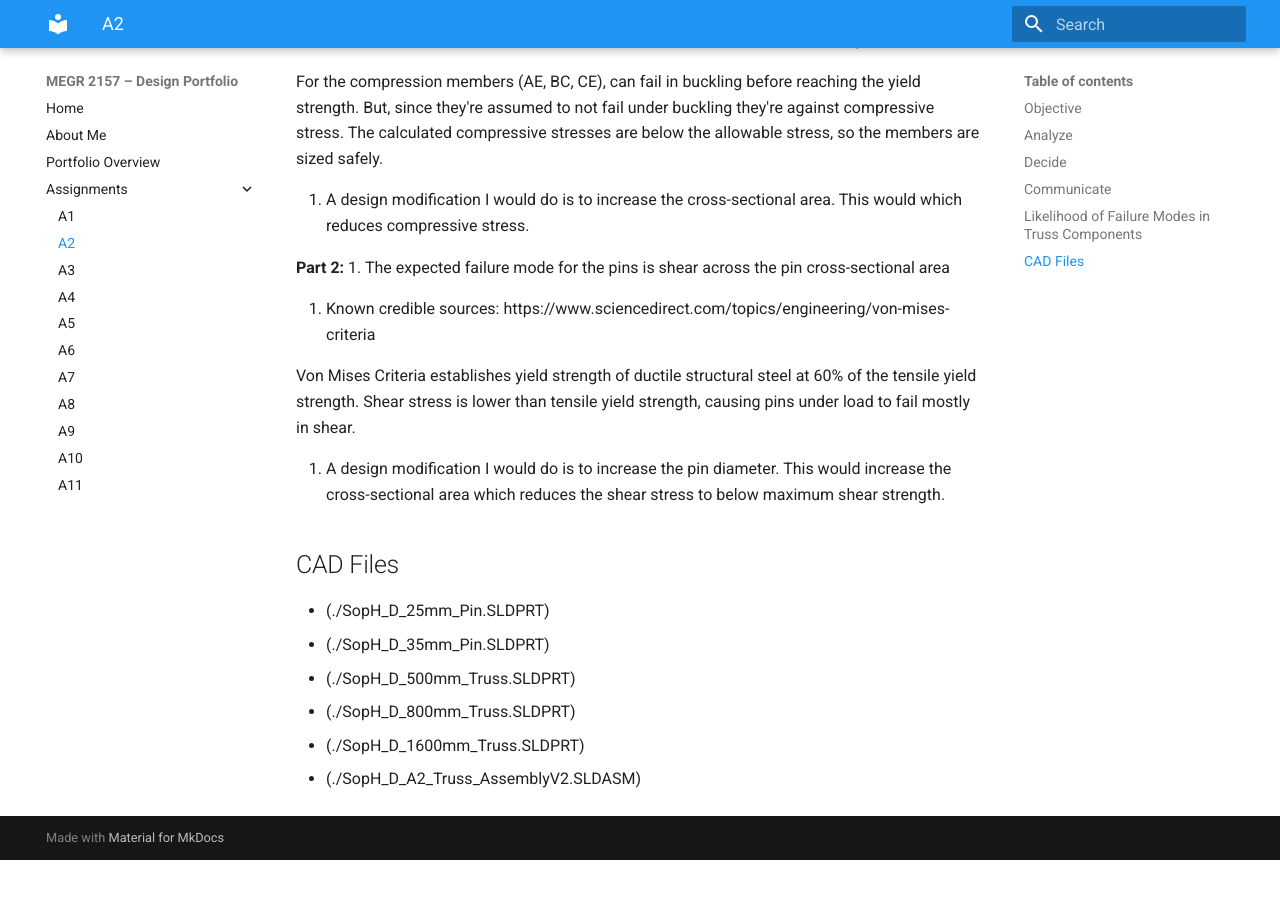
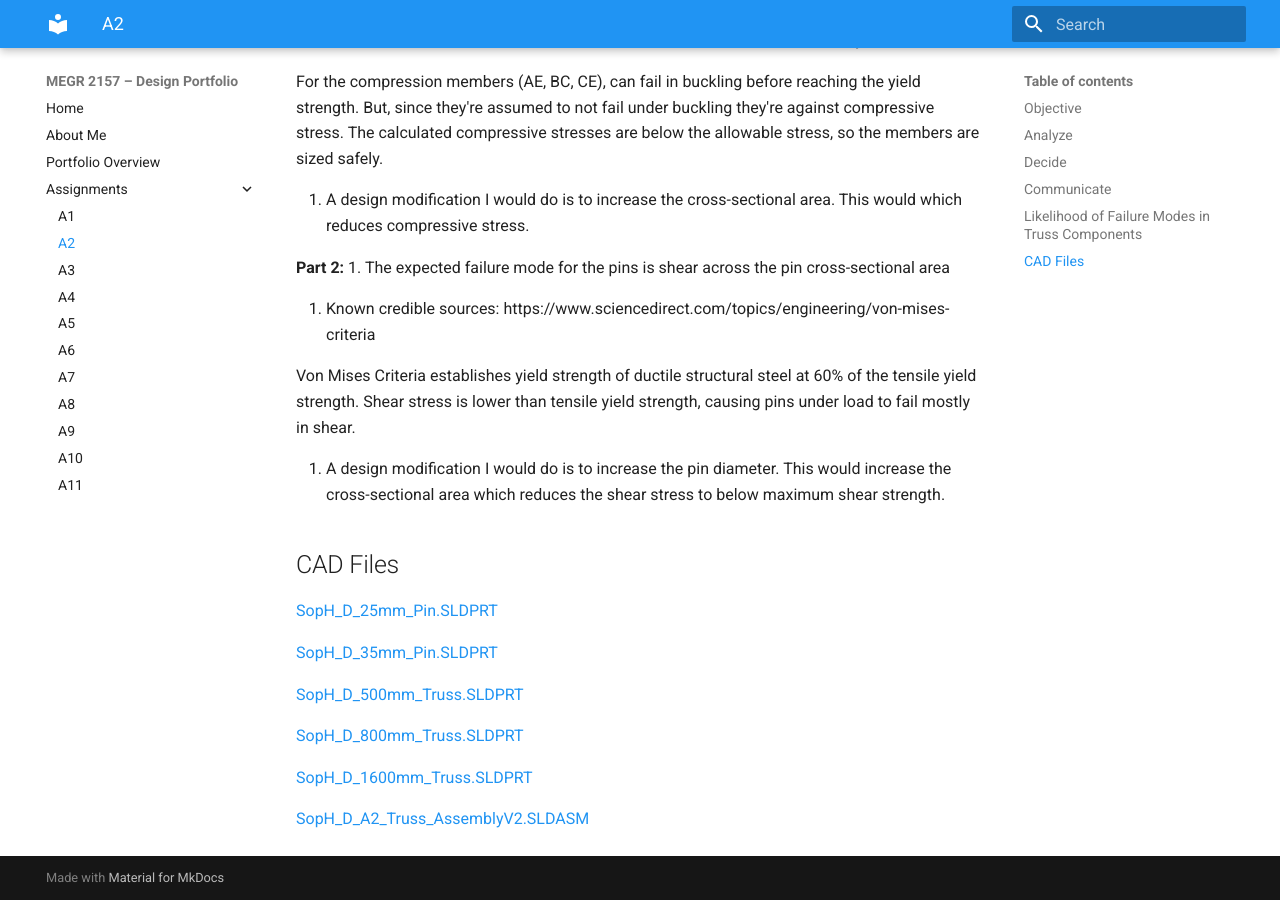
Before and after one commit to AidenGrake/megr2157-portfolio, an MkDocs documentation site: the page built from docs/assignments/A02/index.md, in a window 1280 px wide and 900 px high, scrolled down 10797 px. Built offline with MkDocs 1.6.1 and Material for MkDocs 9.7.7, drawn with Linux system fonts in a browser that asks for light colours; before the commit the page ends 11657 px from its top, so only the background shows below that; part of the change alters nothing that is shown.

```diff
--- a/docs/assignments/A02/index.md
+++ b/docs/assignments/A02/index.md
@@ -92,9 +92,14 @@ Von Mises Criteria establishes yield strength of ductile structural steel at 60%
 
 ## CAD Files
 
-- (./SopH_D_25mm_Pin.SLDPRT)
-- (./SopH_D_35mm_Pin.SLDPRT)
-- (./SopH_D_500mm_Truss.SLDPRT)
-- (./SopH_D_800mm_Truss.SLDPRT)
-- (./SopH_D_1600mm_Truss.SLDPRT)
-- (./SopH_D_A2_Truss_AssemblyV2.SLDASM)
+[SopH_D_25mm_Pin.SLDPRT](SopH_D_25mm_Pin.SLDPRT)
+
+[SopH_D_35mm_Pin.SLDPRT](SopH_D_35mm_Pin.SLDPRT)
+
+[SopH_D_500mm_Truss.SLDPRT](SopH_D_500mm_Truss.SLDPRT)
+
+[SopH_D_800mm_Truss.SLDPRT](SopH_D_800mm_Truss.SLDPRT)
+
+[SopH_D_1600mm_Truss.SLDPRT](SopH_D_1600mm_Truss.SLDPRT)
+
+[SopH_D_A2_Truss_AssemblyV2.SLDASM](SopH_D_A2_Truss_AssemblyV2.SLDASM)
```
